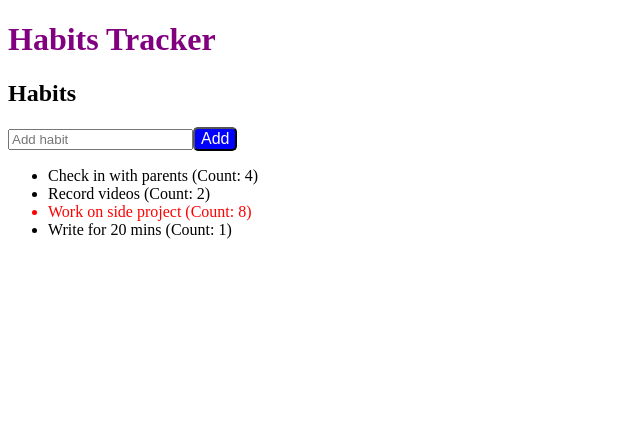
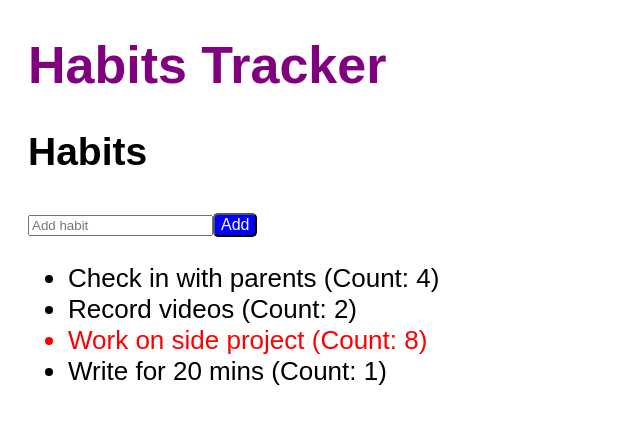
Before and after one commit to waleska404/angular-basics, an Angular app: page / in a window 1280 px wide. Shown: the top 424 px of the page, without its empty margins (0-640 px from the left). Built offline with nearby package versions, Linux system fonts and the light colour scheme.

Commit message:
global styles

```diff
--- a/src/app/app.component.html
+++ b/src/app/app.component.html
@@ -1,2 +1,7 @@
-<h1>{{title}}</h1>
-<app-habit-list></app-habit-list>
+
+<div class="container">
+
+    <h1>{{title}}</h1>
+    <app-habit-list></app-habit-list>
+
+</div>
--- a/src/styles.css
+++ b/src/styles.css
@@ -1 +1,10 @@
 /* You can add global styles to this file, and also import other style files */
+body {
+    font-family: 'Arial';
+    font-size: 26px;
+}
+
+.container {
+    margin: 20px;
+    max-width: 600px;
+}
```
